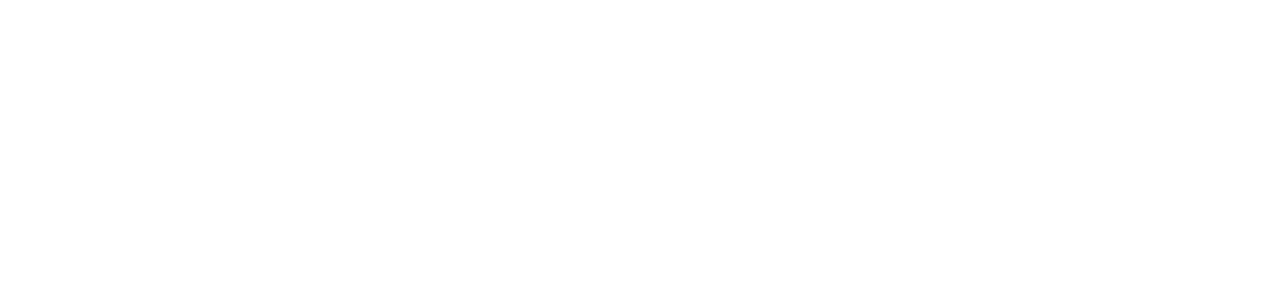
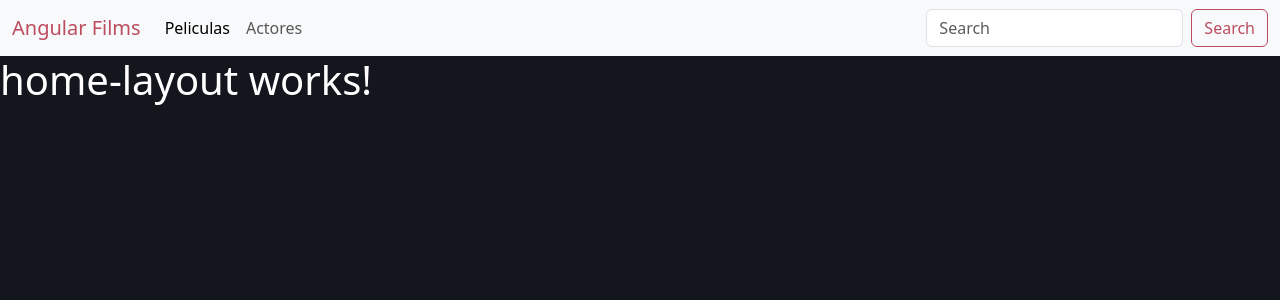
Before and after one commit to JuanjoOrtiz/angular-films, an Angular app: page / in a window 1280 px wide. Shown: the top 300 px of the page. Built offline with nearby package versions, Linux system fonts and the light colour scheme.

Commit message:
add homelayout and routes

```diff
--- a/src/app/app-routing.module.ts
+++ b/src/app/app-routing.module.ts
@@ -1,7 +1,13 @@
 import { NgModule } from '@angular/core';
 import { RouterModule, Routes } from '@angular/router';
 
-const routes: Routes = [];
+const routes: Routes = [
+  {
+    path: '', loadChildren: () => import('./shared/shared.module').then(m => m.SharedModule)
+
+
+  }
+];
 
 @NgModule({
   imports: [RouterModule.forRoot(routes)],
--- /dev/null
+++ b/src/app/shared/components/navbar/navbar.component.html
@@ -0,0 +1,22 @@
+<nav class="navbar navbar-expand-lg bg-body-tertiary">
+  <div class="container-fluid">
+    <a class="navbar-brand">Angular Films</a>
+    <button class="navbar-toggler" type="button" data-bs-toggle="collapse" data-bs-target="#navbarSupportedContent" aria-controls="navbarSupportedContent" aria-expanded="false" aria-label="Toggle navigation">
+      <span class="navbar-toggler-icon">Peliculas</span>
+    </button>
+    <div class="collapse navbar-collapse" id="navbarSupportedContent">
+      <ul class="navbar-nav me-auto mb-2 mb-lg-0">
+        <li class="nav-item">
+          <a class="nav-link active" aria-current="page" href="#">Peliculas</a>
+        </li>
+        <li class="nav-item">
+          <a class="nav-link" href="#">Actores</a>
+        </li>
+      </ul>
+      <form class="d-flex" role="search">
+        <input class="form-control me-2" type="search" placeholder="Search" aria-label="Search">
+        <button class="btn btn-outline-success" type="submit">Search</button>
+      </form>
+    </div>
+  </div>
+</nav>
--- /dev/null
+++ b/src/app/shared/layouts/home-layout/home-layout.component.html
@@ -0,0 +1,2 @@
+<app-navbar></app-navbar>
+<h1>home-layout works!</h1>
--- a/src/app/shared/shared-routing.module.ts
+++ b/src/app/shared/shared-routing.module.ts
@@ -1,7 +1,10 @@
 import { NgModule } from '@angular/core';
 import { RouterModule, Routes } from '@angular/router';
+import { HomeLayoutComponent } from './layouts/home-layout/home-layout.component';
 
-const routes: Routes = [];
+const routes: Routes = [
+  {path: '', component: HomeLayoutComponent}
+];
 
 @NgModule({
   imports: [RouterModule.forChild(routes)],
--- a/src/styles.css
+++ b/src/styles.css
@@ -1 +1,36 @@
 /* You can add global styles to this file, and also import other style files */
+body {
+  background-color: #14161E;
+}
+
+h1,h2,h3,h4,h5 {
+  font-weight: 200;
+  color: white;
+}
+
+p {
+  color: white;
+}
+
+hr{
+  color: white;
+}
+
+.navbar-brand {
+  font-weight: 200;
+  color: #bd4c5f !important;
+}
+
+.btn-outline-success {
+  border-color: #bd4c5f !important;;
+  color: #bd4c5f !important;;
+}
+
+.btn-outline-success:hover {
+  background-color: #272a36;
+  color: white !important;
+}
+
+.block {
+  display:block;
+}
```
Also changed, not shown: src/app/shared/components/navbar/navbar.component.ts (added, +10 -0 lines), src/app/shared/layouts/home-layout/home-layout.component.ts (added, +10 -0 lines), src/app/shared/shared.module.ts (+5 -2 lines), src/app/shared/components/navbar/navbar.component.css (added), src/app/shared/layouts/home-layout/home-layout.component.css (added), 2 other files (tests, documents, lock files or other folders).
